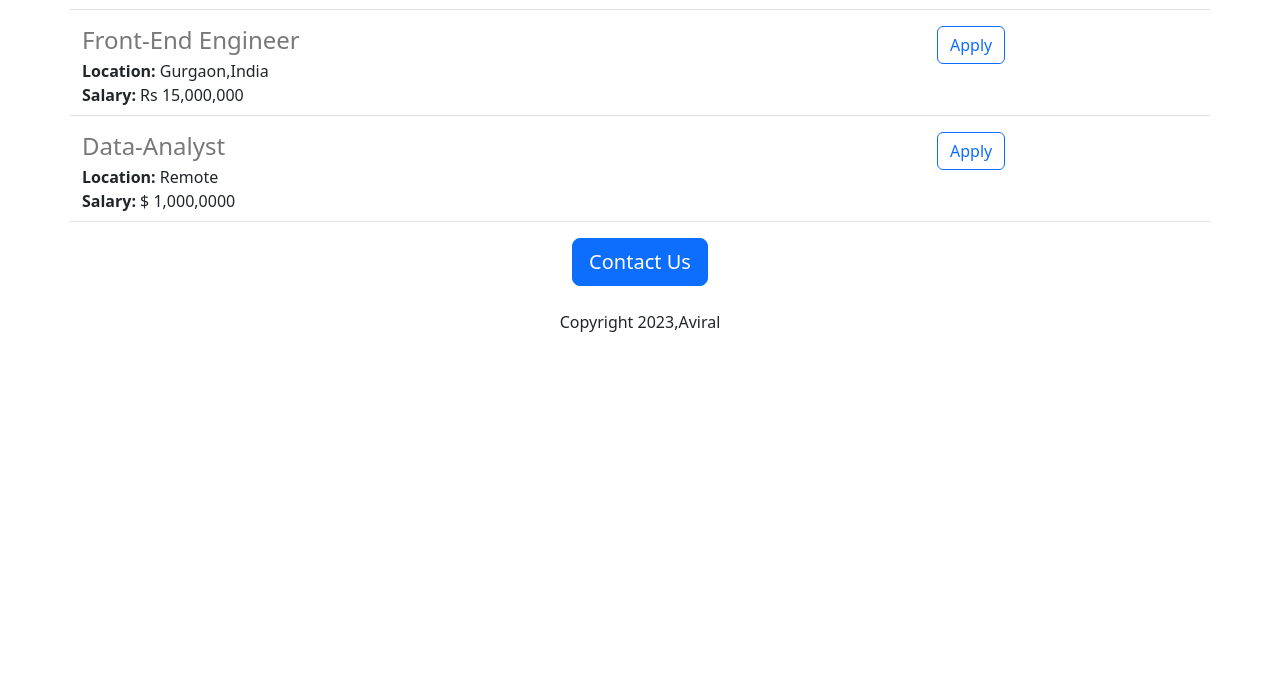
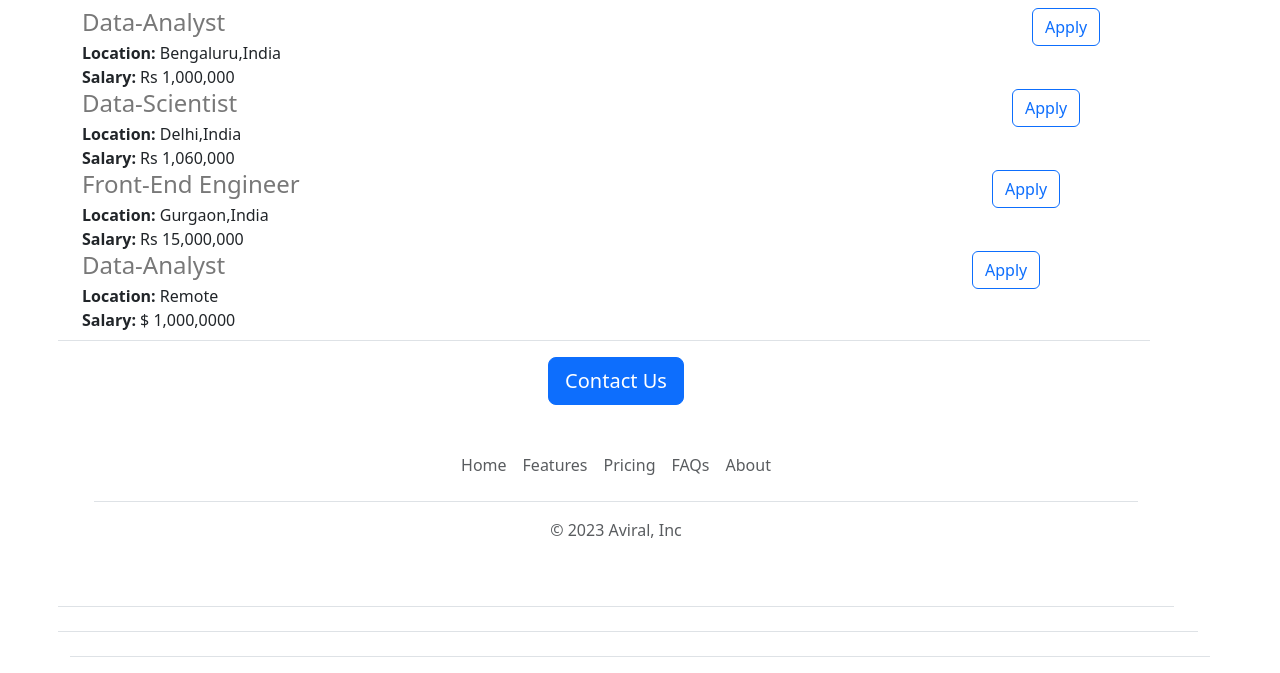
Before and after one commit to genuine-avi/career-website-v2, a Flask app: page / in a window 1280 px wide. Shown: the part 894-1567 px from the top of the page. Before the commit the page ends 1226 px from the top, so only its background shows below. Run offline with Flask 3, Linux system fonts and the light colour scheme.

Commit message:
Functional and Aesthetic Improvement

```diff
--- /dev/null
+++ b/templates/footer.html
@@ -0,0 +1,12 @@
+<div class="container">
+  <footer class="py-3 my-4">
+    <ul class="nav justify-content-center border-bottom pb-3 mb-3">
+      <li class="nav-item"><a href="https://www.google.com" class="nav-link px-2 text-body-secondary">Home</a></li>
+      <li class="nav-item"><a href="#" class="nav-link px-2 text-body-secondary">Features</a></li>
+      <li class="nav-item"><a href="#" class="nav-link px-2 text-body-secondary">Pricing</a></li>
+      <li class="nav-item"><a href="#" class="nav-link px-2 text-body-secondary">FAQs</a></li>
+      <li class="nav-item"><a href="#" class="nav-link px-2 text-body-secondary">About</a></li>
+    </ul>
+    <p class="text-center text-body-secondary">&copy; 2023 Aviral, Inc</p>
+  </footer>
+</div>
--- a/templates/home.html
+++ b/templates/home.html
@@ -10,15 +10,23 @@
         height: 360px;
         width: 100%;
         object-fit:cover;
+        margin-bottom:16px;
       }
     </style>
   </head>
   <div class="container">
   <body>
+    {% include 'nav.html' %}
+    <img class="img-fluid" id="banner" src="https://career-website--aviralsrivast27.repl.co/static/Career.jpg" >
      <h1 class="text-center mt-2 mb-4">{{company_name}} Careers</h1>
-    <img class="img-fluid" id="banner" src="https://career-website--aviralsrivast27.repl.co/static/Career.jpg" >
-    <h2 class="text-center mt-2 mb-4">About Jovian</h2>
+    <!-- <h2 class="text-center mt-2 mb-4">About Jovian</h2> -->
+    <div class="row">
+      <div class="col-md-7">
     <p class="lead" class="bodytext">Lorem ipsum dolor sit amet, consectetur adipiscing elit, sed do eiusmod tempor incididunt ut labore et dolore magna aliqua. Ut enim ad minim veniam, quis nostrud exercitation ullamco laboris nisi ut aliquip ex ea commodo consequat. Duis aute irure dolor in reprehenderit in voluptate velit esse cillum dolore eu fugiat nulla pariatur. Excepteur sint occaecat cupidatat non proident, sunt in culpa qui officia deserunt mollit anim id est laborum.</p>
+      </div>
+      <div class="d-none d-md-block col-md-5">
+        <img src="/static/hi'.jpg" style="height:320px;border-radius:4px">
+      </div>
     <h2 class="text-center mt-2 mb-4">Open Position</h2>
     <div>
       {% for job in jobs%}
@@ -28,9 +36,11 @@
     <!-- <p>
       {{jobs}}
     </p> -->
+
     <div class="text-center">
-    <button class="btn btn-primary btn-lg" >Contact Us</button>
-      <p class="mt-4">Copyright 2023,Aviral</p>
+    <a href="mailto:avirals.ee20@rvce.edu.in?subject=Questions%20Job%20Openings&body=Your%20Question%20Is%20Related%20to%3A%3CType%20your%20Domain%3E" class="btn btn-primary btn-lg" >Contact Us</a>
+      <!-- <p class="mt-4">Copyright 2023,Aviral</p> -->
+      {% include 'footer.html' %}
     </div>
     </div>
   </body>
--- a/templates/jobitem.html
+++ b/templates/jobitem.html
@@ -1,5 +1,5 @@
 <div class="border-bottom row" style="margin-bottom:16px; padding-bottom:8px;" >
-     <div class="col-9">
+     <div class="col-10">
           <h4 style="color:rgb(120,120,120);margin-bottom:4px;">
             {{job['title']}}
           </h4>
@@ -12,7 +12,7 @@
           </div>
           {% endif %}
     </div>
-  <div class="col-3">
-  <button type="button" class="btn btn-outline-primary">Apply</button>
-  </div>
+  <div class="col-2 padding-right:16px">
+  <a href="mailto:avirals.ee20@rvce.edu.in?subject=Job%20Openings%20for%20{{job['title']}}&body=Your%20Name%3A%3Ctype%20here%3E%0D%0AYour%20Linkedin%20Profile%3A%3Clink%3E%0D%0AYour%20Github%20Profile%3A%3Clink%3E" type="button" class="btn btn-outline-primary">Apply</a>
+  </div
 </div>
--- /dev/null
+++ b/templates/nav.html
@@ -0,0 +1,9 @@
+<nav class="navbar bg-body-tertiary fixed-top bg-white">
+  <div class="container-fluid">
+    <a class="navbar-brand" href="#">
+      <img src="/docs/5.3/assets/brand/bootstrap-logo.svg" alt="Logo" width="30" height="24" class="d-inline-block align-text-top">
+      Bootstrap
+    </a>
+  </div>
+</nav>
+<div style="height:56px"></div>
```
Also changed, not shown: 1 other file.
